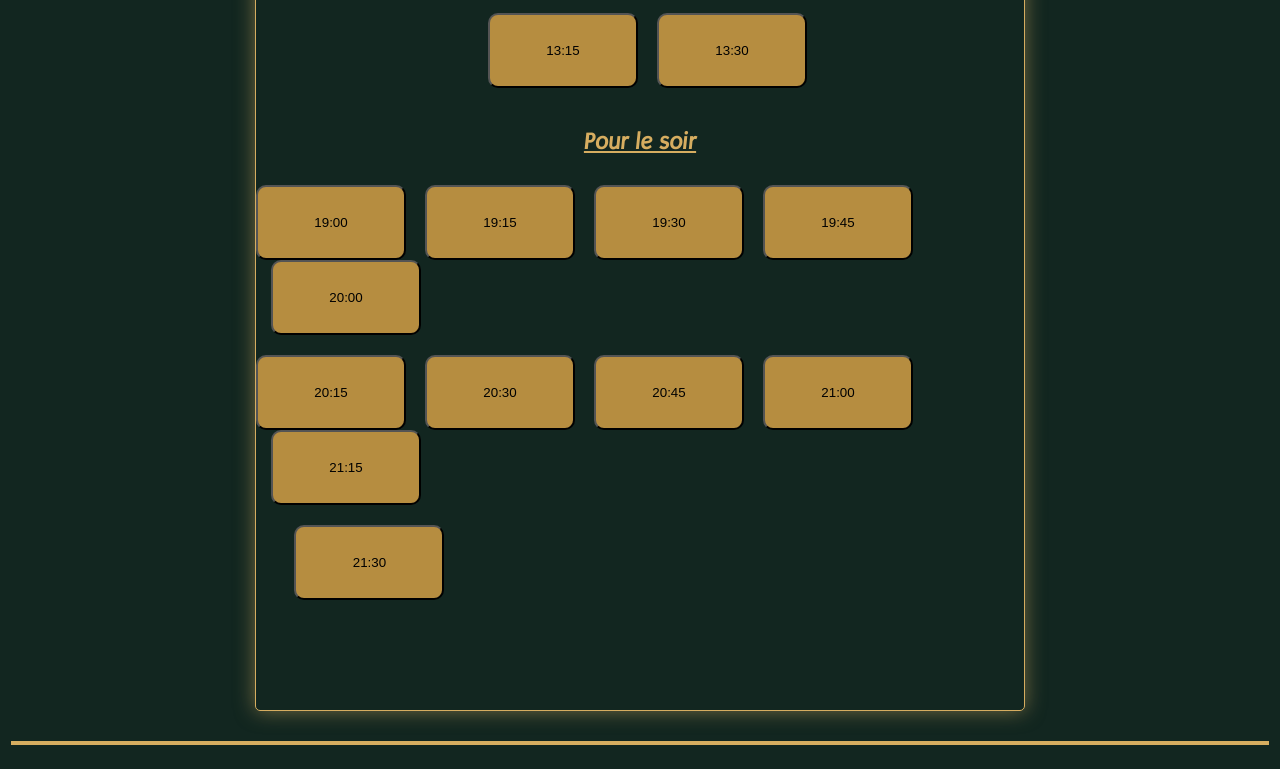
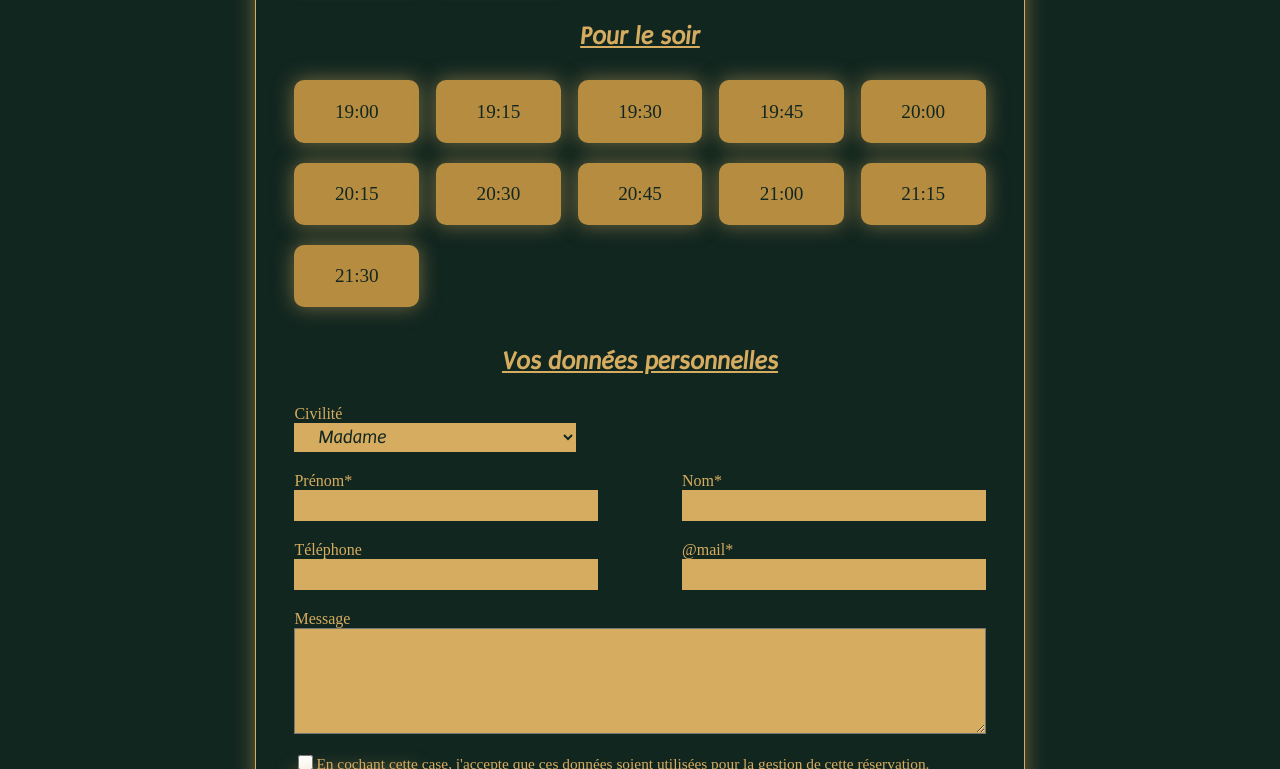
Before and after one commit to kujlau/ecf-restaurant-laurent-kujawa, a plain HTML site: page reservations.html in a window 1280 px wide. Shown: the part 990-1759 px from the top of the page. Drawn offline with Linux system fonts and the light colour scheme; a web font is replaced by a local one.

Commit message:
Modify files

```diff
--- a/reservations.css
+++ b/reservations.css
@@ -186,58 +186,139 @@ form{
   background-color: #D6AD60;
   display: flex;
   align-items: center;
-  height:45px;
+  height:3vw;
 }
 
 .couverts > img, .date> img{
-  height:30px;
+  height:2vw;
 }
 
 select, input{
   background-color: #D6AD60;
   color:#122620;
-  width:20vw;
-  height:40px;
+  width:22vw;
+  height:1.5em;
   padding-left: 20px;
   font-family: 'puritan-italic';
-  font-size: 20px;
+  font-size: 1.5vw;
   border:none;
 }
 
-h2.midi, h2.soir{
+h2.titre-midi, h2.titre-soir, h2.titre-donnees{
   text-align: center;
   color:#D6AD60;
   font-family:'puritan-italic';
+  font-size:2vw;
   margin-bottom: 30px;
 }
 
-.buttons-midi, .buttons-soir{
+.heures-midi, .heures-soir{
   display: flex;
   flex-direction: column;
-  justify-content: center;
-  align-items: center;
-  width:100%;
+  width:90%;
   margin-bottom: 40px;
 }
 
 .premiere-ligne{
+  display: flex;
+  justify-content: space-between;
+  margin-bottom: 20px;
+  width:100%;
+}
+
+.deuxieme-ligne-midi{
+  display: flex;
+  justify-content: space-between;
+  width:38.5%;
+}
+
+.deuxieme-ligne-soir{
+  display: flex;
+  justify-content: space-between;
+  width:100%;
   margin-bottom: 20px;
 }
 
-.dernier-button{
-  width:90%;
+.troisieme-ligne-soir{
+  width:100%;
+}
+
+button{
+  display:flex;
+  justify-content: center;
+  align-items: center;
+  width:9.75vw;
+  height:auto;
+  background-color: #B68D40;
+  border: none;
+  border-radius: 10px;
+  cursor: pointer;
+  box-shadow: 0px 0px 20px  rgba(214, 173, 96, 0.5);
+}
+
+button > p{
+  color:#122620;
+  font-family: 'rasa';
+  font-size: 1.5vw;
+}
+
+button:hover{
+  background-color: #D6AD60;
+}
+
+form.donnees{
+  display: flex;
+  flex-direction: column;
+}
+
+.prenom-nom, .tel-email{
+  display: flex;
+  justify-content: space-between;
+  width: 100%;
+}
+
+.tel-email{
+  margin-bottom: 20px;
+}
+
+.prenom, .nom, .tel, .email{
+  display: flex;
+  flex-direction: column;
   margin-top: 20px;
 }
 
-button{
-  width:150px;
-  height:75px;
+label{
+  color:#D6AD60;
+}
+
+textarea{
+  background-color: #D6AD60;
+  max-width: 100%;
+  min-height: 100px;
+  max-height: 500px;
+}
+
+.checkbox{
+  height:18px;
+  display: flex;
+  align-items: center;
+  margin-top: 20px;
+}
+
+input[type="checkbox"]{
+  accent-color:white;
+  width:15px;
+}
+
+.text-checkbox{
+  margin-top: 0.2em;
+  font-family: 'rasa';
+  font-size: 1.2vw;
+}
+
+button.reserver:hover{
   background-color: #B68D40;
-  margin-left: 15px;
-  border-radius: 10px;
-}
-button.sans-left{
-  margin:0;
+  border:solid 4px #D6AD60;
 }
 
 .separation{
--- a/reservations.html
+++ b/reservations.html
@@ -53,43 +53,77 @@
               <input type="date">
             </div>
           </form>
-          <h2 class="midi"><u>Pour midi</u></h2>
-          <div class="buttons-midi">
+          <h2 class="titre-midi"><u>Pour midi</u></h2>
+          <div class="heures-midi">
             <div class="premiere-ligne">
-              <button class="sans-left">12:00</button>
-              <button>12:15</button>
-              <button>12:30</button>
-              <button>12:45</button>
-              <button>13:00</button>
+              <button class="heure-sans-left"><p>12:00</p></button>
+              <button><p>12:15</p></button>
+              <button><p>12:30</p></button>
+              <button><p>12:45</p></button>
+              <button><p>13:00</p></button>
             </div>
-            <div>
-              <button>13:15</button>
-              <button>13:30</button>
+            <div class="deuxieme-ligne-midi">
+              <button class="heure-sans-left"><p>13:15</p></button>
+              <button><p>13:30</p></button>
             </div>
           </div>
-          <h2 class="soir"><u>Pour le soir</u></h2>
-          <div class="buttons-soir">
+          <h2 class="titre-soir"><u>Pour le soir</u></h2>
+          <div class="heures-soir">
             <div class="premiere-ligne" >
-              <button class="sans-left">19:00</button>
-              <button>19:15</button>
-              <button>19:30</button>
-              <button>19:45</button>
-              <button>20:00</button>
+              <button><p>19:00</p></button>
+              <button><p>19:15</p></button>
+              <button><p>19:30</p></button>
+              <button><p>19:45</p></button>
+              <button><p>20:00</p></button>
             </div>
-            <div>
-              <button class="sans-left">20:15</button>
-              <button>20:30</button>
-              <button>20:45</button>
-              <button>21:00</button>
-              <button>21:15</button>
+            <div class="deuxieme-ligne-soir">
+              <button><p>20:15</p></button>
+              <button><p>20:30</p></button>
+              <button><p>20:45</p></button>
+              <button><p>21:00</p></button>
+              <button><p>21:15</p></button>
             </div>
-            <div class="dernier-button">
-              <button class="sans-left">21:30</button>
+            <div class="troisieme-ligne-soir">
+              <button><p>21:30</p></button>
             </div>
-
           </div>
         </div>
-        <form class="données">
+        <h2 class="titre-donnees"><u>Vos données personnelles</u></h2>
+        <form class="donnees">
+          <label>Civilité</label>
+          <select>
+            <option value="1">Madame</option>
+            <option value="2">Monsieur</option>
+          </select>
+          <div class="prenom-nom">
+            <div class="prenom">
+              <label>Prénom*</label>
+              <input id="prenom">
+            </div>
+            <div class="nom">
+              <label>Nom*</label>
+              <input id="nom">
+            </div>
+          </div>
+          <div class="tel-email">
+            <div class="tel">
+              <label>Téléphone</label>
+              <input id="telephone">
+            </div>
+            <div class="email">
+              <label>@mail*</label>
+              <input id="email">
+            </div>
+          </div>
+          <label>Message</label>
+          <textarea></textarea>
+          <div class="checkbox">
+            <input type="checkbox" id="checkbox">
+            <label class="text-checkbox">En cochant cette case, j'accepte que ces données soient utilisées pour
+              la gestion de cette réservation.
+            </label>
+          </div>
+          <button class="reserver" type="button">Valider</button>
 
           <!-- <button></button> -->
         </form>
```
Also changed, not shown: index.html (+0 -1 lines), style.css (+3 -4 lines).
